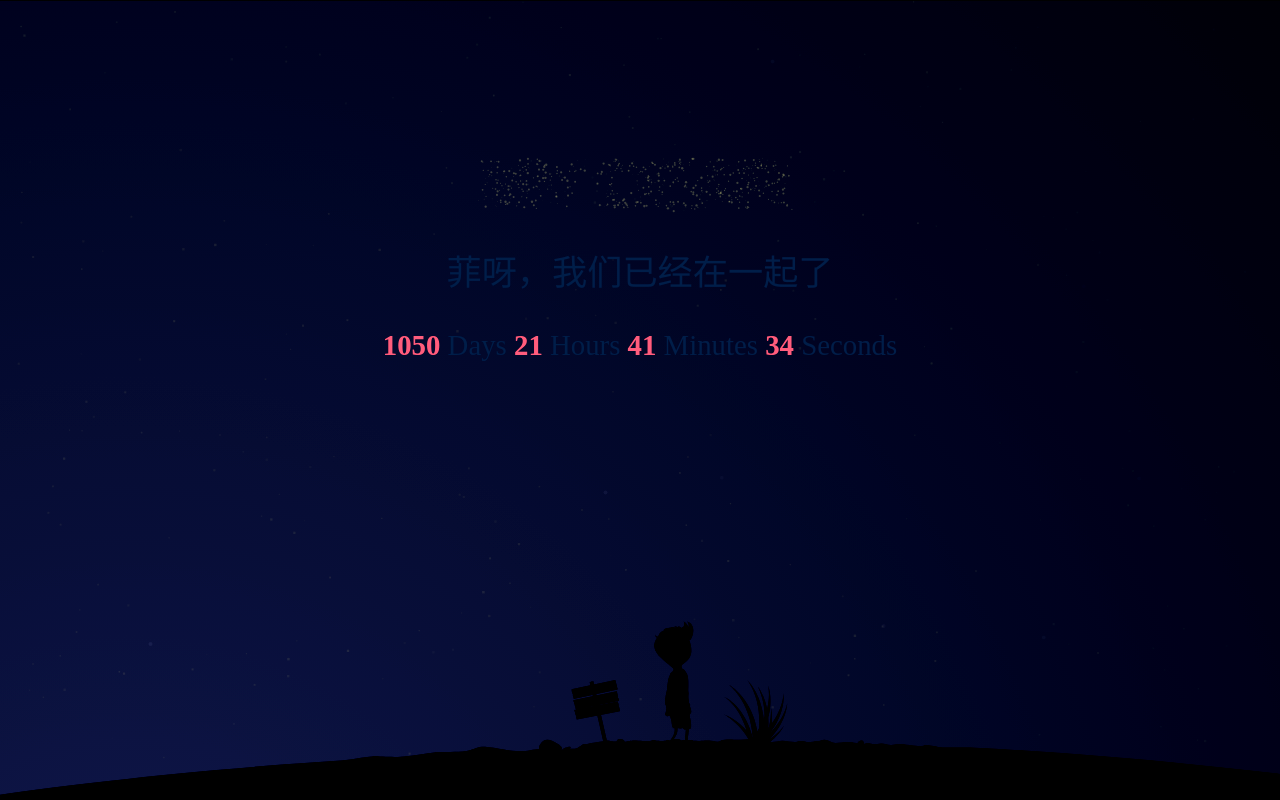
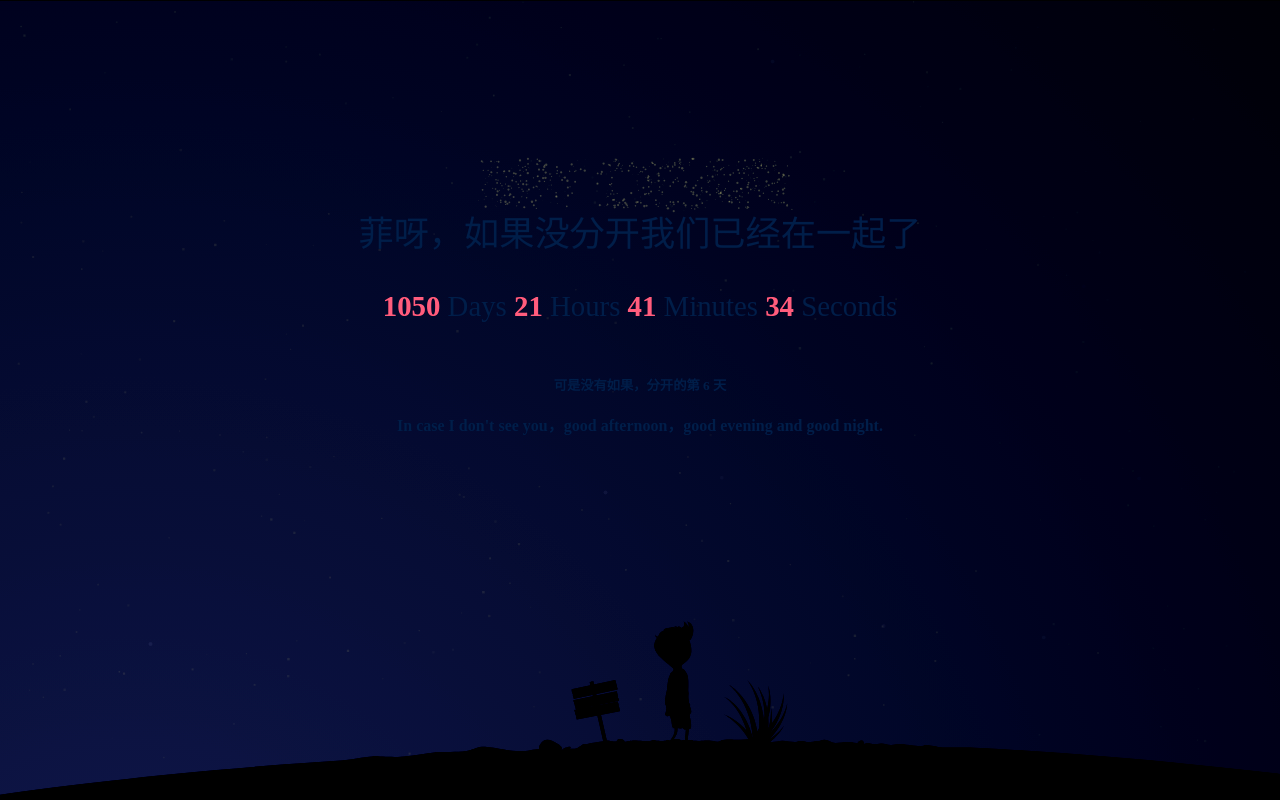
Before and after one commit to goodwell42/LoveChan, a plain HTML site: page index.html in a window 1280 px wide. Drawn offline with Linux system fonts and the light colour scheme; animation ran at ten frames a second.

Commit message:
breakheart

```diff
--- a/index.html
+++ b/index.html
@@ -163,10 +163,18 @@
       </div>
     </div>
 	 <div class="words">
-        <h2>菲呀，我们已经在一起了</h2>
+        <h2>菲呀，如果没分开我们已经在一起了</h2>
         <div class="timer">
             <b id="d"></b> Days <b id="h"></b> Hours <b id="m"></b> Minutes <b id="s"></b> Seconds
         </div>
+		<br>
+        <h5>
+			<div>
+				可是没有如果，分开的第 <b id="bd"></b> 天
+			</div>
+		</h5>
+		<br>
+		<h4>In case I don't see you，good afternoon，good evening and good night.</h4>
     </div>
 
     <script>
@@ -190,9 +198,25 @@
             document.getElementById('h').innerHTML = h;
             document.getElementById('m').innerHTML = m;
             document.getElementById('s').innerHTML = s;
+            document.getElementById('bd').innerHTML = ~~(t / 1000 / 60 / 60 / 24) - 1044;
+			/*
+			 2020年12月4号提出分手，“祈求”拖到11日还是分手了，很伤心。我不懂得心疼你，实在很对不起你。
+			 真的很谢谢这1050天有你的陪伴，谢谢你的包容，谢谢你带给我的悲喜。我回忆里都是和你在一起开心的时刻。
+			 我很珍惜这一切，可惜太晚了，我太幼稚了，我对你的喜欢过于自私，没有能早点懂得爱不应该索求爱。
+				I roll like a desperado,
+				now I never know where I'm gonna go,
+				But still I ball like there's no tomorrow,
+				"Goodnight it's over with" that's all she wrote,
+				All she wrote, all she wrote,
+				I said "it's over with"
+				that's all she wrote,
+				All she wrote, all she wrote,
+				"Goodnight it's over with" that's all she wrote.
+			*/
         }
         timer();
         setInterval(timer, 1000);
+
     </script>
     <!-- build:js scripts/main.js -->
     <script src="scripts/universe.js"></script>
```
